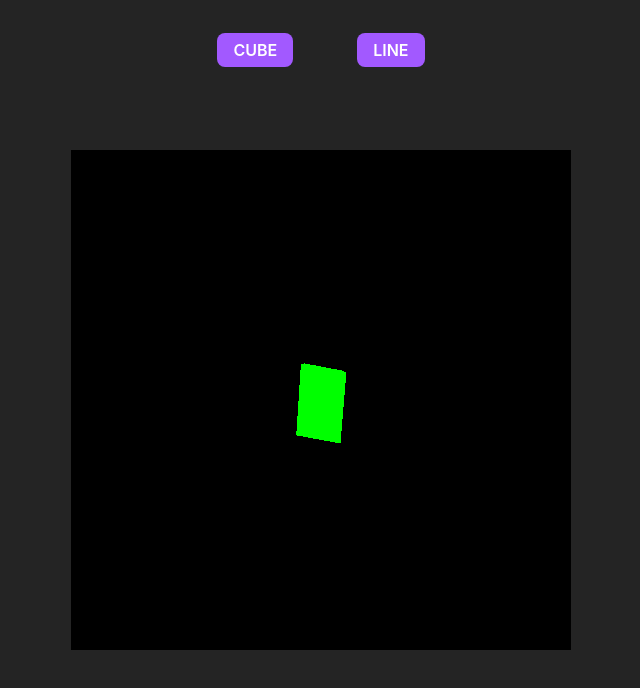
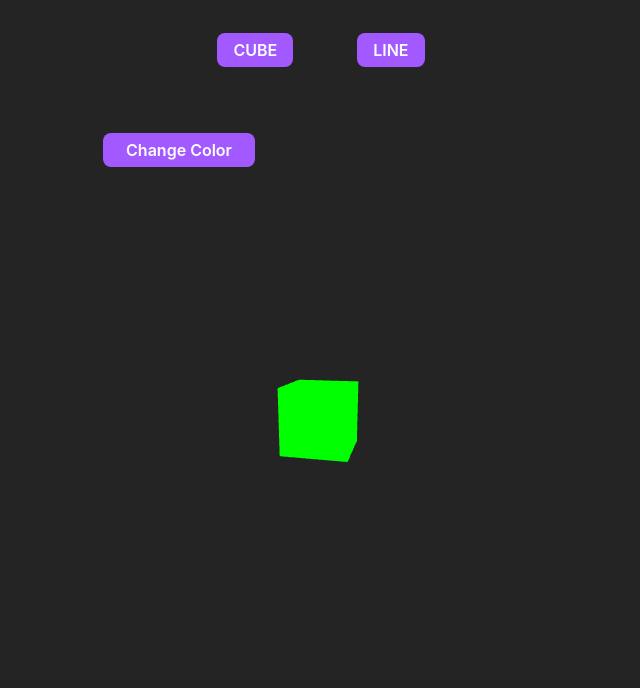
Before and after one commit to Gaseik/ThreeLabReact, a React (Vite) app: page /cube in a window 1280 px wide. Shown: the top 688 px of the page, without its empty margins (319-959 px from the left). Built offline with nearby package versions, Linux system fonts and the light colour scheme.

Commit message:
change color

```diff
--- a/src/Cube.ts
+++ b/src/Cube.ts
@@ -2,22 +2,24 @@ import * as THREE from 'three';
 import WebGL from 'three/addons/capabilities/WebGL.js';
 
 const scene = new THREE.Scene();
-const camera = new THREE.PerspectiveCamera( 75, window.innerWidth / window.innerHeight, 0.1, 1000 );
+const camera = new THREE.PerspectiveCamera( 75, 500/ 500, 0.1, 1000 );
 
-const renderer = new THREE.WebGLRenderer();
+const renderer = new THREE.WebGLRenderer({ alpha: true, antialias: true });
 renderer.setSize( 500,500 );
 
+const geometry = new THREE.BoxGeometry( 1, 1, 1 );
+const material = new THREE.MeshBasicMaterial( { color: 0x00ff00 } );
+const cube = new THREE.Mesh( geometry, material );
+scene.add( cube );
+camera.position.z = 5;
 
 
 export function render (div: HTMLElement) {
     div.appendChild( renderer.domElement );
 
-    const geometry = new THREE.BoxGeometry( 1, 1, 1 );
-    const material = new THREE.MeshBasicMaterial( { color: 0x00ff00 } );
-    const cube = new THREE.Mesh( geometry, material );
-    scene.add( cube );
 
-    camera.position.z = 5;
+
+
     function animate() {
         requestAnimationFrame( animate );
         cube.rotation.x += 0.01;
@@ -37,6 +39,20 @@ export function render (div: HTMLElement) {
     }
 }
 
-function changeColor () {
+export function changeColor () {
+    let i = Math.floor(Math.random()*3);
+    switch(i){
+        case 0 :
+            cube.material.color.setHex(0xffffff)
+            break;
+        case 1 :
+            cube.material.color.setHex(0xfb4807)
+            break;
+        case 2 :
+            cube.material.color.setHex(0xA259FF)
+            break;
+        default:
+            cube.material.color.setHex(0xf22fff)
+    }
 
 }
--- a/src/Cube.tsx
+++ b/src/Cube.tsx
@@ -1,6 +1,6 @@
 import { useEffect, useRef } from "react"
-import { render } from "./Cube"
-
+import { changeColor, render } from "./Cube"
+import './style/Cube.scss'
 function Cube () {
     const cubeRef = useRef(null)
     useEffect(()=>{
@@ -12,7 +12,9 @@ function Cube () {
     return (
         <div className="cube" >
             <div className="controlBar">
-
+                <div className="changeColor btn" onClick={changeColor}>
+                    Change Color
+                </div>
             </div>
             <div className="renderArea" ref={cubeRef}>
 
--- a/src/Line.tsx
+++ b/src/Line.tsx
@@ -12,7 +12,9 @@ function Line () {
     return (
         <div className="line" >
             <div className="controlBar">
-
+                <div className="changeColor btn">
+                    Change Color
+                </div>
             </div>
             <div className="renderArea" ref={lineRef}>
 
--- a/src/index.scss
+++ b/src/_index.scss
@@ -1,5 +1,5 @@
 $primary : #A259FF;
-
+@import './style/Cube.scss';
 
 
 
--- a/src/main.tsx
+++ b/src/main.tsx
@@ -2,7 +2,7 @@ import React from 'react'
 import ReactDOM from 'react-dom/client'
 import App from './App.tsx'
 import './index.css'
-import './index.scss'
+import './_index.scss'
 import {
   createBrowserRouter,
   RouterProvider,
--- a/src/style/Cube.scss
+++ b/src/style/Cube.scss
@@ -0,0 +1,22 @@
+// @import '../index.scss';
+$primary : #A259FF;
+
+.cube {
+    .controlBar {
+        .changeColor.btn {
+            margin:0 2rem;
+            font-weight: 600;
+            text-decoration: none;
+            border-radius: .5rem;
+            color:#fff;
+            padding: 5px 1rem;
+            background-color: $primary;
+            cursor: pointer;
+            width: 120px;
+            &:hover {
+                transition: all 0.2s ease-in-out;
+                opacity: .7;
+            }
+        }
+    }
+}
```
